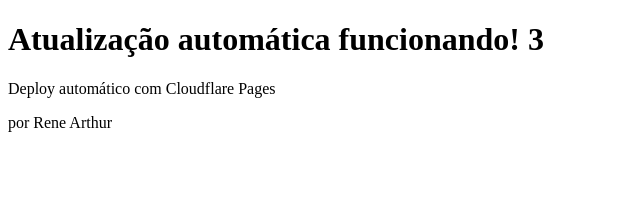
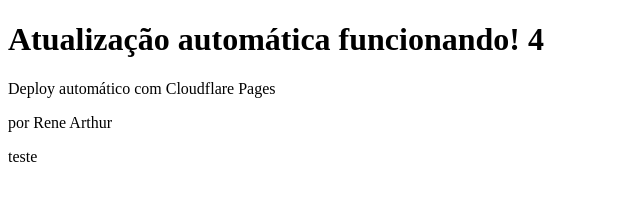
Before and after one commit to ReneArthur/meu-site-devops, a plain HTML site: page index.html in a window 1280 px wide. Shown: the full height of the page, 0-640 px from the left. Drawn offline with Linux system fonts and the light colour scheme.

Commit message:
alteração 4

```diff
--- a/index.html
+++ b/index.html
@@ -4,8 +4,9 @@
 <title>DevOps na prática</title>
 </head>
 <body>
-<h1>Atualização automática funcionando! 3</h1>
+<h1>Atualização automática funcionando! 4</h1>
 <p>Deploy automático com Cloudflare Pages</p>
 <p>por Rene Arthur</p>
+<p>teste</p>
 </body>
 </html>
```
